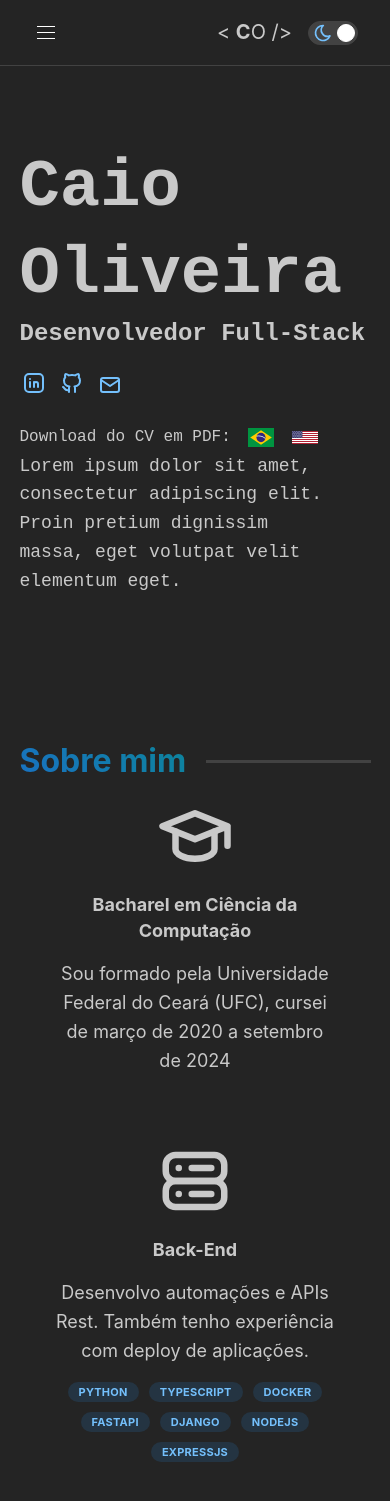
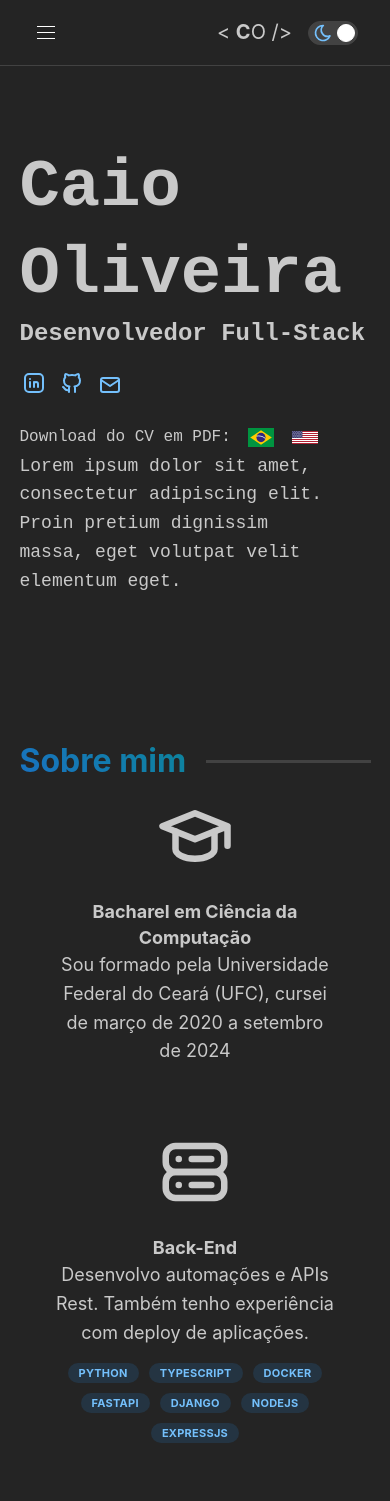
Before and after one commit to caiofov/caiofov.github.io, a React (Create React App) app: page / in a window 390 px wide. Shown: the top 1501 px of the page. Built offline with nearby package versions, Linux system fonts and the light colour scheme.

Commit message:
feat: animate about-me mobile

```diff
--- a/src/components/sections/About.tsx
+++ b/src/components/sections/About.tsx
@@ -41,20 +41,24 @@ const ItemAboutMobile: React.FC<{
           justify="center"
           style={{ textAlign: "center", flexDirection: "column" }}
         >
+          <PopRevealOnVisible>
             <ThemeIcon size="80" variant="transparent" c="inherit" radius="md">
               <Icon size="80" />
             </ThemeIcon>
+          </PopRevealOnVisible>
+          <OpacityRevealOnVisible>
             <Title style={{ fontSize: titleSize }} order={4}>
               {title}
             </Title>
             <Text size={textSize}>{text}</Text>
-          <Group gap="xs" justify="center">
+            <Group gap="xs" justify="center" mt="md">
               {badges.map((b) => (
                 <Badge key={b} variant="light">
                   {b}
                 </Badge>
               ))}
             </Group>
+          </OpacityRevealOnVisible>
         </Group>
       </Group>
     </GridCol>
```
Lines whose indentation alone changed are shown as unchanged.
